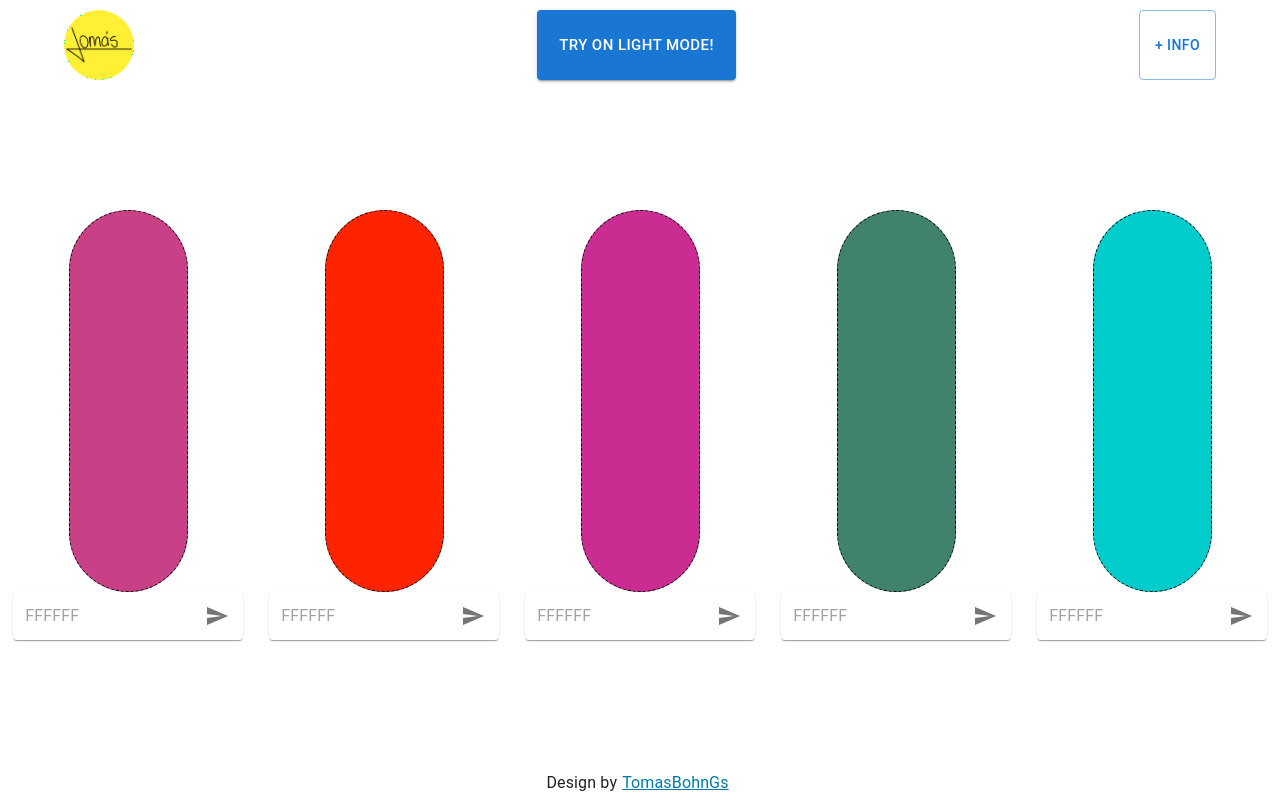
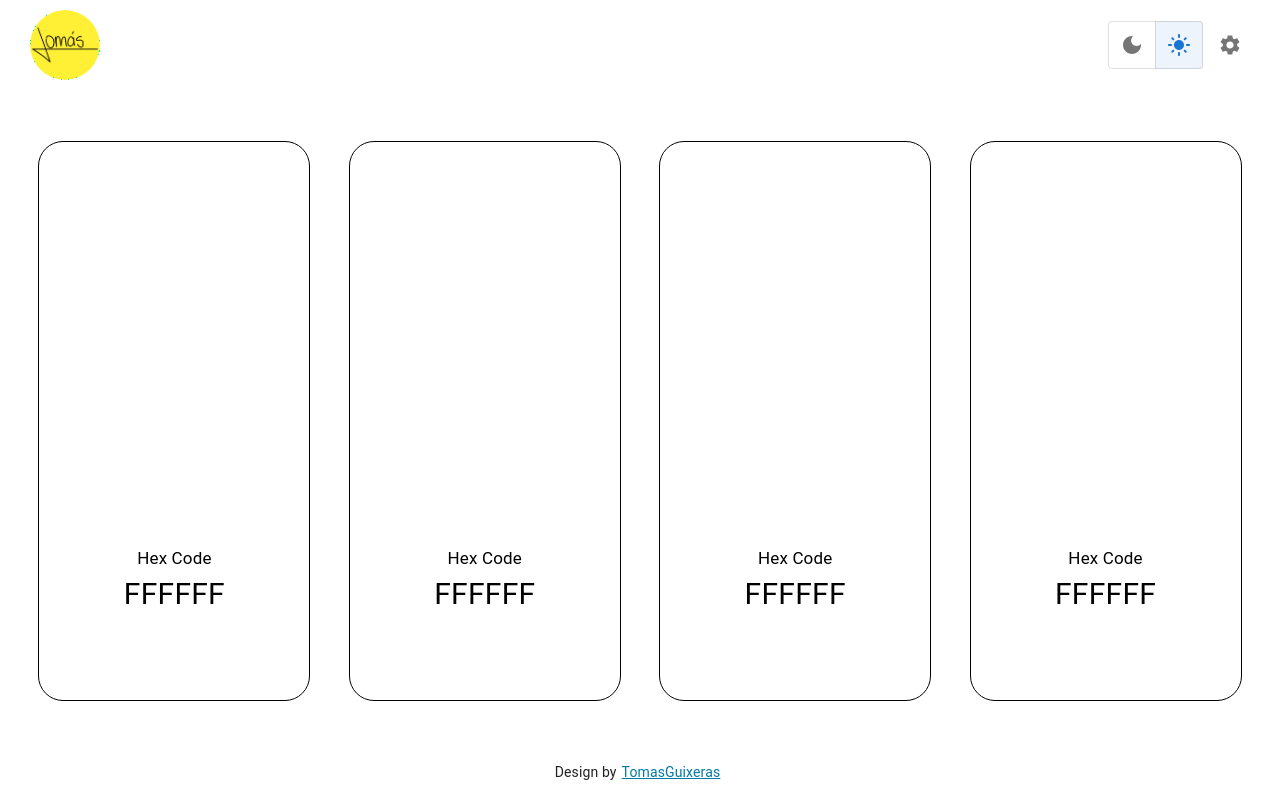
Before and after one commit to tomasguixeras/color-selector, a React (Vite) app: page / in a window 1280 px wide. Built offline with nearby package versions, Linux system fonts and the light colour scheme.

Commit message:
Refactoring code with better understanding of TS

```diff
--- a/src/App.tsx
+++ b/src/App.tsx
@@ -1,12 +1,14 @@
+import { useEffect, useState } from "react";
 import { ThemeProvider, Box, Button, createTheme } from "@mui/material";
-import { useEffect, useState } from "react";
 import Cards from "./components/Cards";
 import Navbar from "./components/Navbar";
 import Footer from "./components/Footer";
+import DesktopCard from "./components/DesktopCard";
 
 function App() {
+  const [allColors, setAllColors] = useState([]);
+  const [filteredColors, setFilteredColors] = useState([]);
   const [colorMode, setColorMode] = useState("Light");
-  //
 
   const darkTheme = createTheme({
     palette: {
@@ -14,35 +16,15 @@ function App() {
     },
   });
 
-  //
-
-  // const [color, setColor] = useState("C4831D");
-  const [allColors, setAllColors] = useState([]);
-  const [filteredColors, setFilteredColors] = useState([]);
-
-  const currentTheme = colorMode === "light" ? "dark" : "light";
-
-  const setColorChange = () => {
-    colorMode === "Light" ? setColorMode("Dark") : setColorMode("Light");
-  };
-
-  const getColorsHex = () => {
-    try {
+  useEffect(() => {
     fetch("colorHex.json")
       .then((response) => response.json())
-        .then((data: any) => {
+      .then((data) => {
         const shuffled = data.sort(() => 0.5 - Math.random());
         let selected = shuffled.slice(0, 5);
         setFilteredColors(selected);
         setAllColors(data);
       });
-    } catch (error) {
-      console.log(error);
-    }
-  };
-
-  useEffect(() => {
-    getColorsHex();
   }, []);
 
   return (
@@ -50,21 +32,37 @@ function App() {
       <Box
         sx={{
           width: "100%",
+          maxWidth: "1400px",
+          margin: "auto",
           height: "100vh",
           display: "flex",
           flexDirection: "column",
           alignItems: "center",
-          justifyContent: "center",
+          justifyContent: "space-between",
           backgroundColor: colorMode === "Light" ? "#FFFFFF" : "#000000",
         }}
       >
-        <Navbar setColorChange={setColorChange} currentTheme={currentTheme} />
-        <Cards
+        <Navbar setColorMode={setColorMode} colorMode={colorMode} />
+        <Box
+          sx={{
+            width: "100%",
+            height: "70%",
+            display: "flex",
+            flexDirection: "row",
+            justifyContent: "space-evenly",
+          }}
+        >
+          <DesktopCard />
+          <DesktopCard />
+          <DesktopCard />
+          <DesktopCard />
+        </Box>
+        {/* <Cards
           allColors={allColors}
           setAllColors={setAllColors}
           filteredColors={filteredColors}
           setFilteredColors={setFilteredColors}
-        />
+        /> */}
         <Footer />
       </Box>
     </ThemeProvider>
--- a/src/components/Cards.tsx
+++ b/src/components/Cards.tsx
@@ -3,9 +3,6 @@ import { Box, stepButtonClasses } from "@mui/material";
 import ColorCard from "./ColorCard";
 
 function Cards(props: any) {
-  const quantity = 4;
-  const aux = new Array(quantity).fill(<ColorCard />);
-
   return (
     <Box
       sx={{
@@ -17,8 +14,7 @@ function Cards(props: any) {
         justifyContent: "center",
       }}
     >
-      {
-        props.filteredColors &&
+      {props.filteredColors &&
         props.filteredColors.map((color: any, idx: number) => {
           return (
             <ColorCard
@@ -31,8 +27,7 @@ function Cards(props: any) {
               setFilteredColors={props.setFilteredColors}
             />
           );
-          })
-      }
+        })}
     </Box>
   );
 }
--- a/src/components/ColorCard.tsx
+++ b/src/components/ColorCard.tsx
@@ -1,6 +1,5 @@
 import React, { useState } from "react";
-import { Send } from "@mui/icons-material";
-import { Box, IconButton, InputAdornment, TextField } from "@mui/material";
+import { Box } from "@mui/material";
 import TextInput from "./TextInput";
 
 function ColorCard(props: any) {
--- /dev/null
+++ b/src/components/DesktopCard.tsx
@@ -0,0 +1,31 @@
+import { Box, Typography } from "@mui/material";
+import React from "react";
+
+function DesktopCard() {
+  return (
+    <Box
+      sx={{
+        border: "1px solid black",
+        width: "270px",
+        borderRadius: "25px",
+        position: "relative",
+      }}
+    >
+      <Box
+        sx={{
+          width: "150px",
+          position: "absolute",
+          left: "50%",
+          marginLeft: "-75px",
+          bottom: "15%",
+          textAlign: "center",
+        }}
+      >
+        <Typography fontSize={17}>Hex Code</Typography>
+        <Typography fontSize={30}>FFFFFF</Typography>
+      </Box>
+    </Box>
+  );
+}
+
+export default DesktopCard;
--- a/src/components/Footer.tsx
+++ b/src/components/Footer.tsx
@@ -6,21 +6,21 @@ function Footer() {
     <Box
       sx={{
         width: "100%",
-        margin: "10px 0px 5px 0px",
+        padding: "10px 0px 17px 0px",
         display: "flex",
         flexDirection: "column",
         alignItems: "center",
       }}
     >
-      <Typography color="text.primary">
+      <Typography color="text.primary" sx={{ fontSize: "14px" }}>
         Design by
         <a
-          href="https://www.tomasbohngs.vercel.app"
+          href="https://tomasguixeras.vercel.app"
           target="_blank"
           rel="noopener noreferrer"
           style={{ color: "#007aa5", padding: "5px" }}
         >
-          TomasBohnGs
+          TomasGuixeras
         </a>
       </Typography>
     </Box>
--- a/src/components/Navbar.tsx
+++ b/src/components/Navbar.tsx
@@ -1,32 +1,30 @@
-import { Box, Avatar, Button } from "@mui/material";
-import React from "react";
 import Logo from "../assets/Logo.png";
+import { Box, Avatar, IconButton } from "@mui/material";
+import { Settings } from "@mui/icons-material";
+import { ThemeToggle } from "./ThemeToggle";
+import SettingsMenu from "./SettingsMenu";
 
-function Navbar(props: any) {
+type NavbarProps = {
+  colorMode: string;
+  setColorMode: React.Dispatch<React.SetStateAction<string>>;
+};
+function Navbar({ setColorMode, colorMode }: NavbarProps) {
   return (
     <Box
       sx={{
-        width: "90%",
-        margin: "10px",
+        width: "100%",
+        padding: "10px 30px",
+        boxSizing: "border-box",
         display: "flex",
         flexDirection: "row",
         justifyContent: "space-between",
       }}
     >
       <Avatar src={Logo} alt="Logo" sx={{ width: "70px", height: "auto" }} />
-      <Button
-        variant="contained"
-        size="large"
-        onClick={props.setColorChange}
-        >{`Try on ${props.currentTheme} Mode!`}</Button>
-      <Button
-        variant="outlined"
-        href="https://links.tomasbohngs.vercel.app"
-        target="_blank"
-        rel="noopener noreferrer"
-      >
-        + INFO
-      </Button>
+      <Box sx={{ display: "flex", alignItems: "center", gap: "7px" }}>
+        <ThemeToggle />
+        <SettingsMenu />
+      </Box>
     </Box>
   );
 }
--- /dev/null
+++ b/src/components/SettingsMenu.tsx
@@ -0,0 +1,96 @@
+import { Settings } from "@mui/icons-material";
+import {
+  Box,
+  FormControl,
+  IconButton,
+  InputAdornment,
+  InputBase,
+  Menu,
+  MenuItem,
+  Select,
+  SelectChangeEvent,
+  Typography,
+} from "@mui/material";
+import { useState } from "react";
+
+function SettingsMenu() {
+  const [anchorEl, setAnchorEl] = useState<null | HTMLElement>(null);
+  const openMenu = Boolean(anchorEl);
+
+  const handleOpenMenu = (event: React.MouseEvent<HTMLElement>) => {
+    setAnchorEl(event.currentTarget);
+  };
+  const handleCloseMenu = () => {
+    setAnchorEl(null);
+  };
+
+  const [quantity, setQuantity] = useState<number>(4);
+
+  const handleQuantityChange = (event: SelectChangeEvent) => {
+    setQuantity(parseFloat(event.target.value));
+  };
+  return (
+    <>
+      <IconButton onClick={handleOpenMenu}>
+        <Settings />
+      </IconButton>
+      <Menu anchorEl={anchorEl} open={openMenu} onClose={handleCloseMenu}>
+        <MenuItem>
+          <Box>
+            <Typography>Dark Background</Typography>
+            <InputBase
+              sx={{
+                border: "1px solid black",
+                borderRadius: "25px",
+                padding: "10px",
+                boxSizing: "border-box",
+              }}
+              size="small"
+              startAdornment={
+                <InputAdornment position="start">#</InputAdornment>
+              }
+            />
+          </Box>
+        </MenuItem>
+        <MenuItem>
+          <Box>
+            <Typography>Light Background</Typography>
+            <InputBase
+              sx={{
+                border: "1px solid black",
+                borderRadius: "25px",
+                padding: "10px",
+                boxSizing: "border-box",
+              }}
+              size="small"
+              startAdornment={
+                <InputAdornment position="start">#</InputAdornment>
+              }
+            />
+          </Box>
+        </MenuItem>
+        <MenuItem>
+          <Box width={"100%"}>
+            <Typography>Number of Colors</Typography>
+            <FormControl fullWidth>
+              <Select
+                sx={{ border: "1px solid black", borderRadius: "25px" }}
+                value={quantity.toString()}
+                onChange={handleQuantityChange}
+                displayEmpty
+              >
+                <MenuItem value={1}>1</MenuItem>
+                <MenuItem value={2}>2</MenuItem>
+                <MenuItem value={3}>3</MenuItem>
+                <MenuItem value={4}>4</MenuItem>
+                <MenuItem value={5}>5</MenuItem>
+              </Select>
+            </FormControl>
+          </Box>
+        </MenuItem>
+      </Menu>
+    </>
+  );
+}
+
+export default SettingsMenu;
--- a/src/components/TextInput.tsx
+++ b/src/components/TextInput.tsx
@@ -1,17 +1,18 @@
-import { Send } from '@mui/icons-material';
-import { IconButton, InputBase, Paper } from '@mui/material';
-import React from 'react'
+import { Send } from "@mui/icons-material";
+import { IconButton, InputAdornment, InputBase, Paper } from "@mui/material";
+import React from "react";
 
 function TextInput(props: any) {
   return (
     <Paper
       component="form"
-      sx={{ p: "2px 4px", display: "flex", alignItems: "center", width: '90%' }}
+      sx={{ p: "2px 4px", display: "flex", alignItems: "center", width: "90%" }}
     >
       <InputBase
         onChange={props.onHandleColorChanged}
         sx={{ ml: 1, flex: 1 }}
         placeholder="FFFFFF"
+        startAdornment={<InputAdornment position="start">#</InputAdornment>}
       />
       <IconButton
         onClick={props.onColorChanged}
@@ -25,4 +26,4 @@ function TextInput(props: any) {
   );
 }
 
-export default TextInput
+export default TextInput;
--- /dev/null
+++ b/src/components/ThemeToggle.tsx
@@ -0,0 +1,30 @@
+import { ToggleButtonGroup, ToggleButton } from "@mui/material";
+import { LightMode, DarkMode } from "@mui/icons-material";
+import { useState } from "react";
+
+export function ThemeToggle() {
+  const [themeMode, setThemeMode] = useState<string>("Light");
+
+  const handleThemeChange = (
+    event: React.MouseEvent<HTMLElement>,
+    value: string
+  ) => {
+    setThemeMode(value);
+  };
+
+  return (
+    <ToggleButtonGroup
+      color="primary"
+      value={themeMode}
+      onChange={handleThemeChange}
+      exclusive
+    >
+      <ToggleButton value={"Dark"}>
+        <DarkMode />
+      </ToggleButton>
+      <ToggleButton value={"Light"}>
+        <LightMode />
+      </ToggleButton>
+    </ToggleButtonGroup>
+  );
+}
```
Lines whose indentation alone changed are shown as unchanged.
